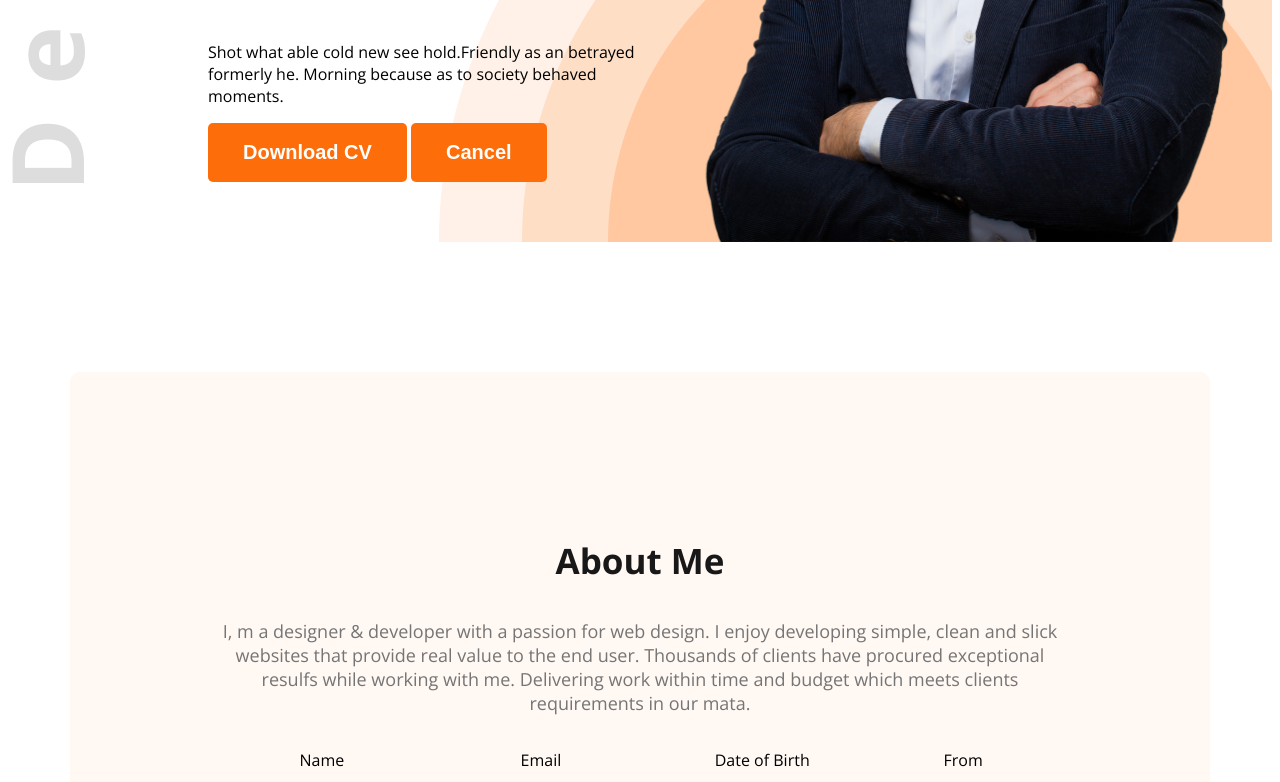
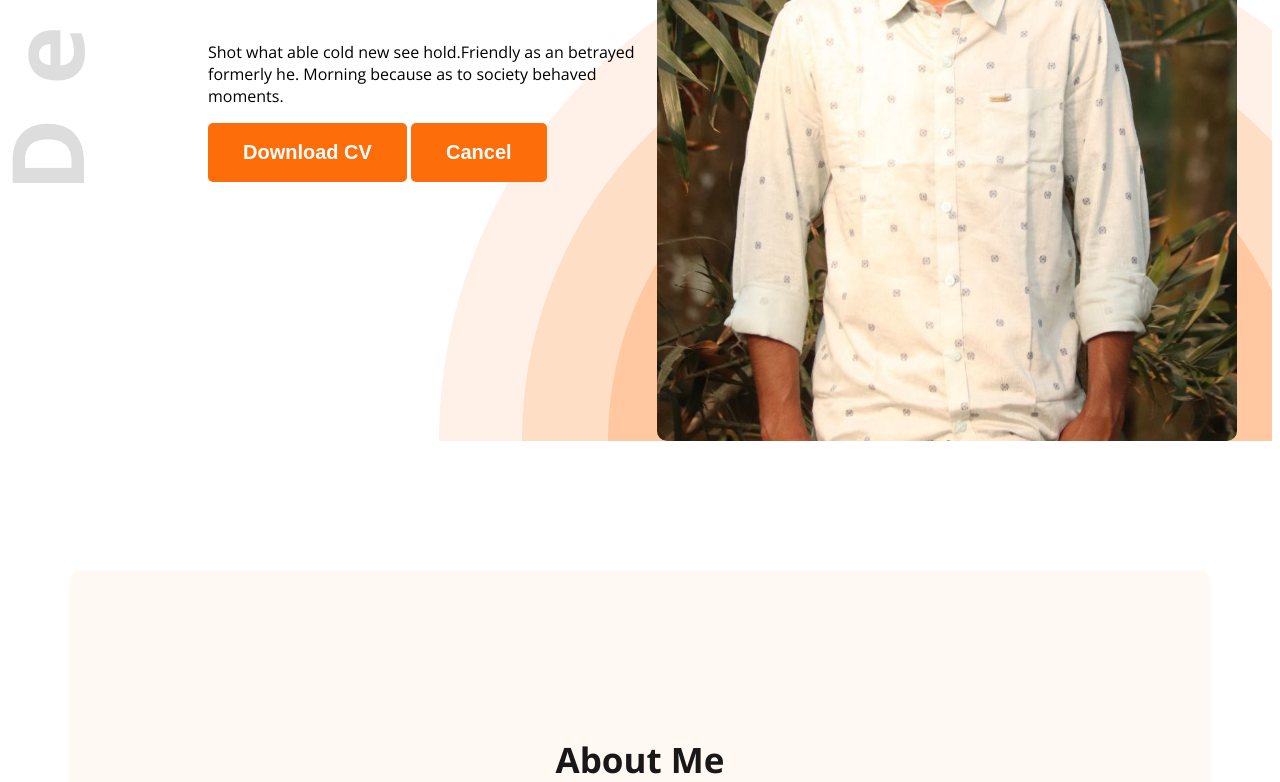
Before and after one commit to Md-Rabiul-Islam75/web-developer-portfolio, a plain HTML site: page index.html in a window 1280 px wide. Shown: the part 588-1370 px from the top of the page. Drawn offline with nearby package versions, Linux system fonts and the light colour scheme.

Commit message:
try with my own picture

```diff
--- a/index.html
+++ b/index.html
@@ -43,7 +43,7 @@
           <button class="btn-primary">Cancel</button>
         </div>
 
-        <img class="banner-profile-pic" src="images/hardy.png" alt="" />
+        <img class="banner-profile-pic" style="border-radius: 10px;" src="Mine.jpg" alt="" />
       </div>
     </header>
 
```
